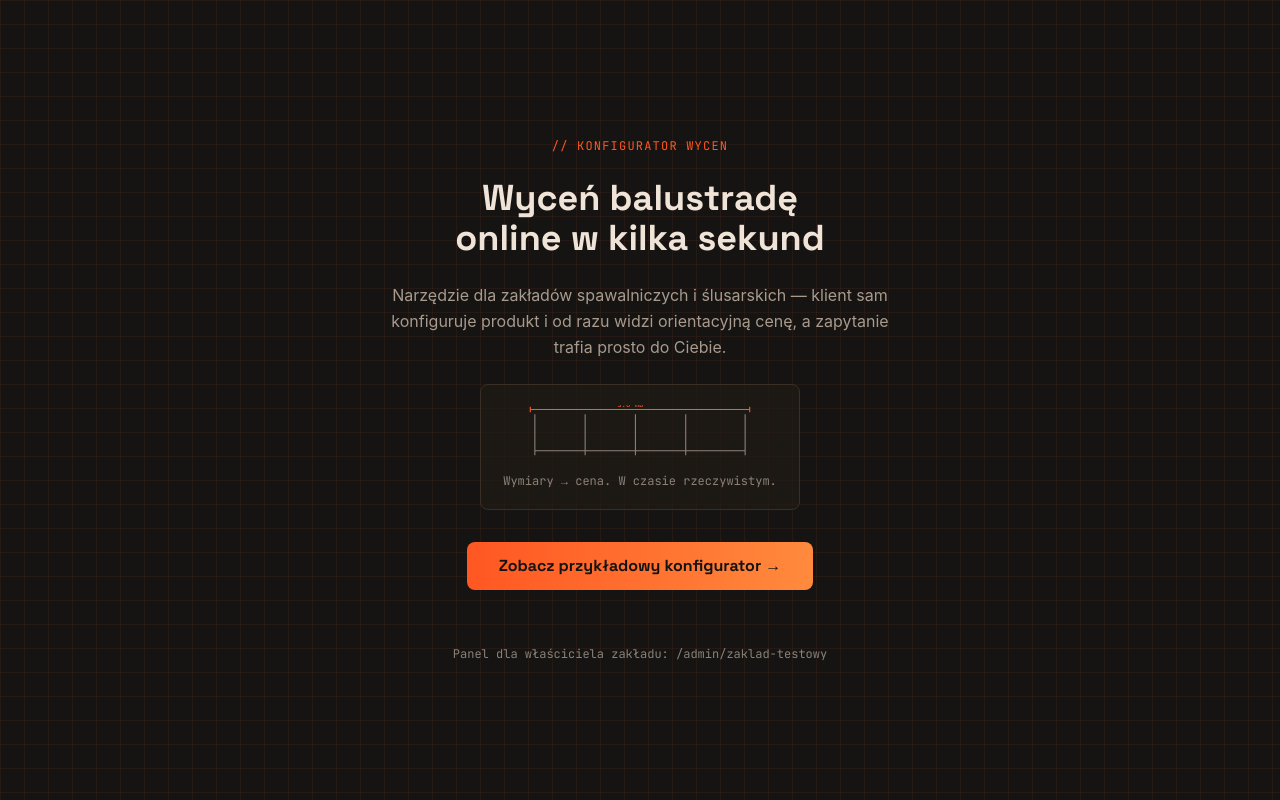
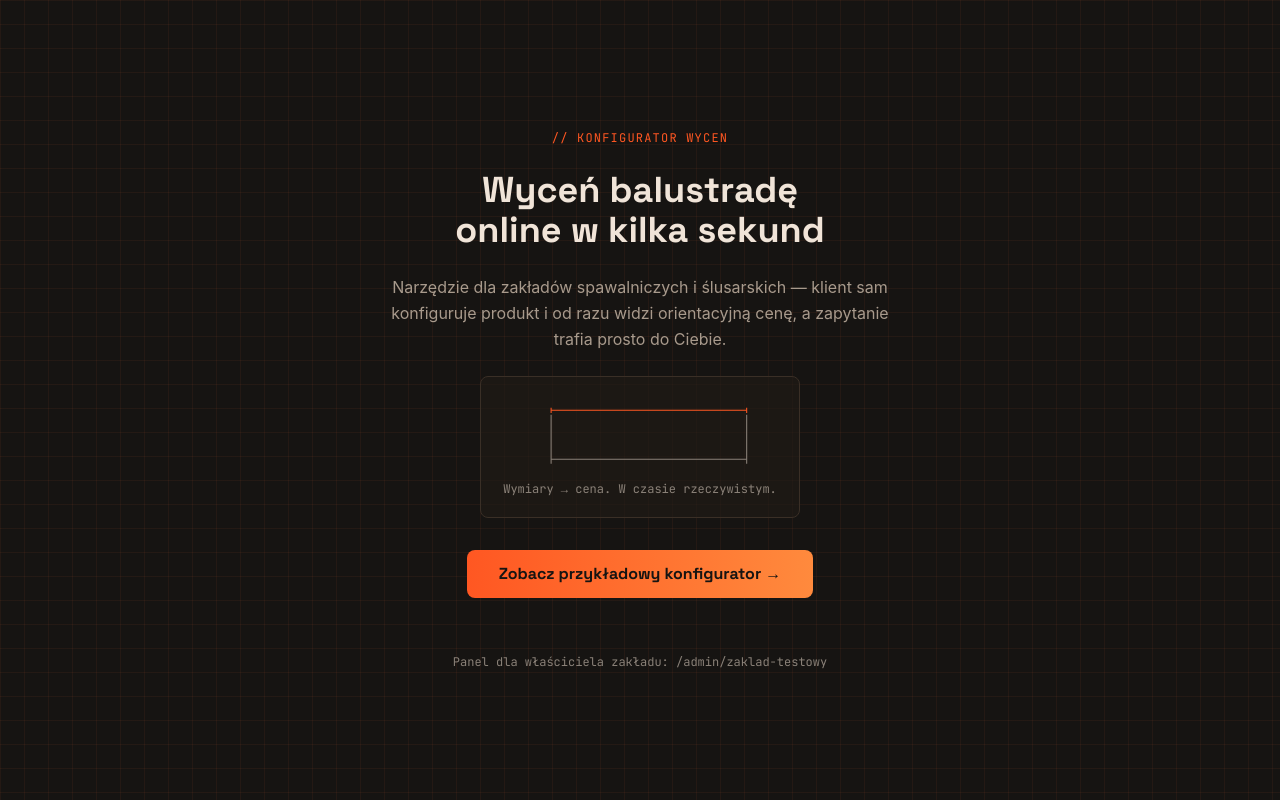
Before and after one commit to circus574-cpu/2, a Next.js app: page / in a window 1280 px wide. Built offline with nearby package versions, Linux system fonts and the light colour scheme.

Commit message:
Update page.tsx

```diff
--- a/app/page.tsx
+++ b/app/page.tsx
@@ -4,10 +4,10 @@ export default function HomePage() {
   return (
     <main className="min-h-screen blueprint-grid flex flex-col items-center justify-center px-6 py-16 text-center">
       <div className="max-w-lg space-y-6">
-        <p className="font-mono-tech text-ember-500 text-xs tracking-widest uppercase">
+        <p className="font-mono-tech text-ember-500 text-xs tracking-widest uppercase" style={{ color: '#ff5722' }}>
           // Konfigurator wycen
         </p>
-        <h1 className="font-display text-3xl md:text-4xl font-bold text-forge-50" style={{ color: '#f0e4d8' }}>
+        <h1 className="font-display text-3xl md:text-4xl font-bold" style={{ color: '#f0e4d8' }}>
           Wyceń balustradę<br />online w kilka sekund
         </h1>
         <p className="text-base leading-relaxed" style={{ color: '#a89a8c' }}>
@@ -20,18 +20,12 @@ export default function HomePage() {
           className="rounded-lg p-5 my-2 mx-auto max-w-xs"
           style={{ backgroundColor: 'rgba(33,27,22,0.6)', border: '1px solid #3a2f26' }}
         >
-          <svg viewBox="0 0 260 70" className="w-full h-16">
-            <line x1="15" y1="50" x2="245" y2="50" stroke="#8a8178" strokeWidth="1.2" />
-            <line x1="15" y1="10" x2="15" y2="55" stroke="#8a8178" strokeWidth="1.2" />
-            <line x1="70" y1="10" x2="70" y2="55" stroke="#8a8178" strokeWidth="1.2" />
-            <line x1="125" y1="10" x2="125" y2="55" stroke="#8a8178" strokeWidth="1.2" />
-            <line x1="180" y1="10" x2="180" y2="55" stroke="#8a8178" strokeWidth="1.2" />
-            <line x1="245" y1="10" x2="245" y2="55" stroke="#8a8178" strokeWidth="1.2" />
-            <line x1="10" y1="5" x2="250" y2="5" stroke="#ff5722" strokeWidth="1.2" />
-            <path d="M10 2 L10 8 M250 2 L250 8" stroke="#ff5722" strokeWidth="1.2" />
-            <text x="105" y="2" fill="#ff5722" fontFamily="JetBrains Mono" fontSize="8">
-              5.0 mb
-            </text>
+          <svg viewBox="0 0 280 90" className="w-full h-20">
+            <line x1="40" y1="70" x2="260" y2="70" stroke="#8a8178" strokeWidth="1.2" />
+            <line x1="40" y1="20" x2="40" y2="75" stroke="#8a8178" strokeWidth="1.2" />
+            <line x1="260" y1="20" x2="260" y2="75" stroke="#8a8178" strokeWidth="1.2" />
+            <line x1="40" y1="15" x2="260" y2="15" stroke="#ff5722" strokeWidth="1.2" />
+            <path d="M40 12 L40 18 M260 12 L260 18" stroke="#ff5722" strokeWidth="1.2" />
           </svg>
           <p className="font-mono-tech text-xs mt-1" style={{ color: '#8a8178' }}>
             Wymiary → cena. W czasie rzeczywistym.
@@ -41,7 +35,7 @@ export default function HomePage() {
         <div className="pt-2">
           <Link
             href="/z/zaklad-testowy"
-            className="ember-btn inline-block text-forge-950 font-display font-semibold px-8 py-3 rounded-lg"
+            className="ember-btn inline-block font-display font-semibold px-8 py-3 rounded-lg"
             style={{ color: '#161412' }}
           >
             Zobacz przykładowy konfigurator →
```
